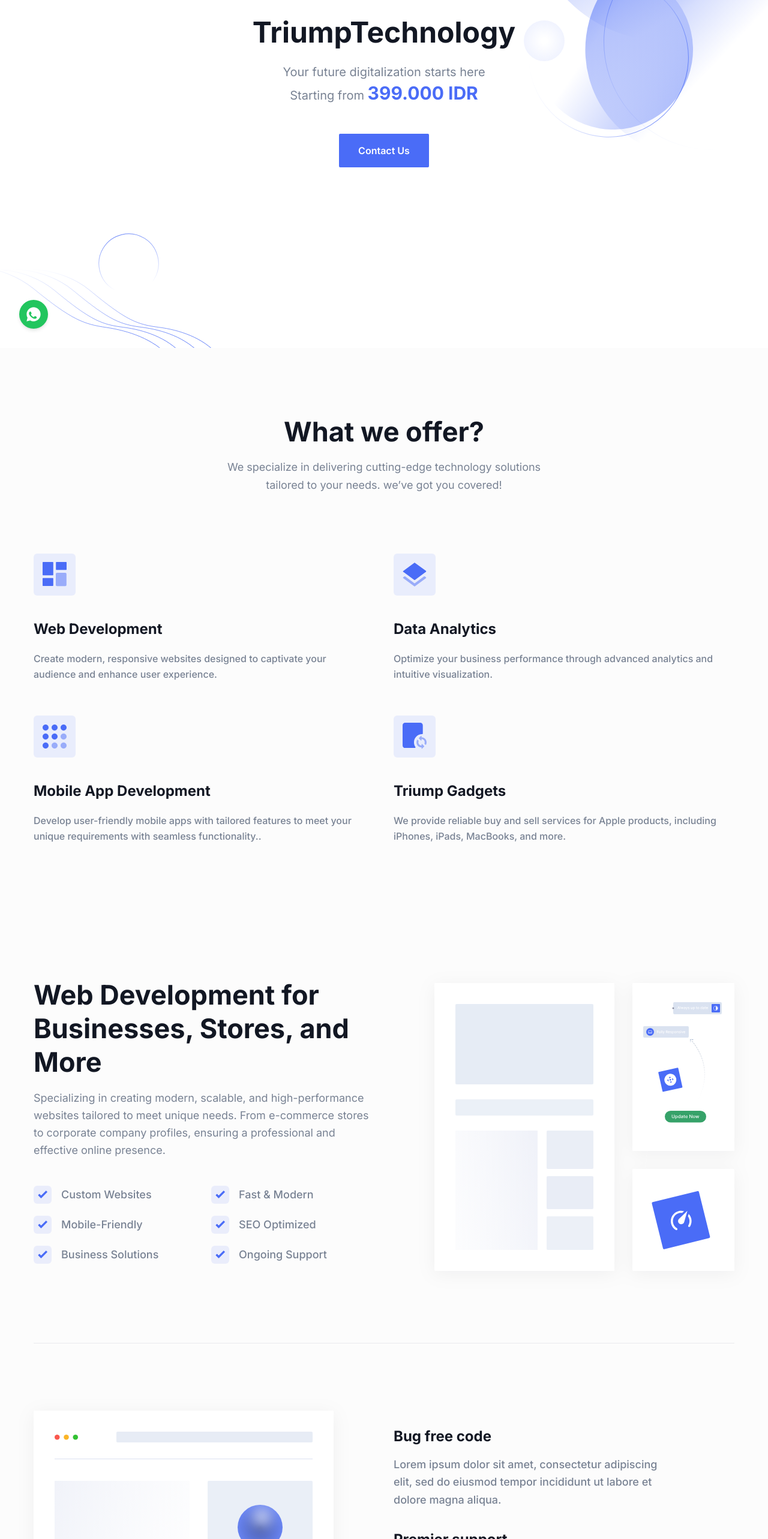
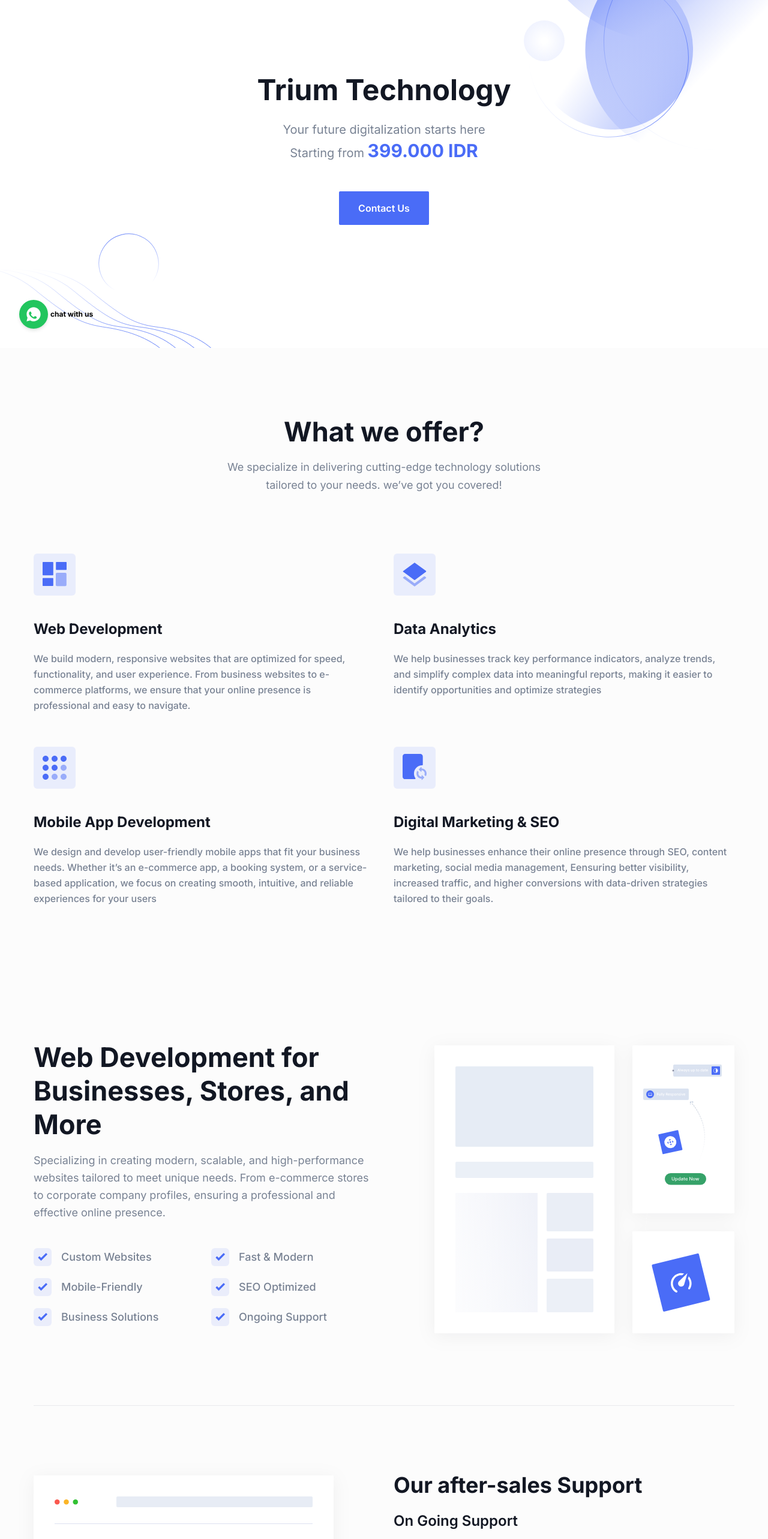
Before and after one commit to LessZxD/CompaProf, a Next.js app: page / in a window 1280 px wide. Shown: the part 220-2786 px from the top of the page at 60% size. Built offline with nearby package versions, Linux system fonts and the light colour scheme.

Commit message:
modified about section and added text to whatsapp detail

```diff
--- a/src/app/page.tsx
+++ b/src/app/page.tsx
@@ -12,9 +12,9 @@
 import { Metadata } from "next";
 
 export const metadata: Metadata = {
-  title: "TriumphTech",
+  title: "TriumpTech",
   description:
-    "TriumphTech is a modern and creative technology company that specializes in delivering cutting-edge technology solutions tailored to your needs.",
+    "TriumpTech is a modern and creative technology company that specializes in delivering cutting-edge technology solutions tailored to your needs.",
   // other metadata
 };
 
--- a/src/components/About/AboutSectionTwo.tsx
+++ b/src/components/About/AboutSectionTwo.tsx
@@ -26,31 +26,29 @@
           </div>
           <div className="w-full px-4 lg:w-1/2">
             <div className="max-w-[470px]">
+              <h1 className="mb-6 text-3xl font-bold text-black dark:text-white sm:text-3xl lg:text-4xl xl:text-4xl">Our after-sales Support</h1>
               <div className="mb-9">
-                <h3 className="mb-4 text-xl font-bold text-black dark:text-white sm:text-2xl lg:text-xl xl:text-2xl">
-                  Bug free code
+                <h3 className="mb-4 text-xl font-semibold text-black dark:text-white sm:text-2xl lg:text-xl xl:text-2xl">
+                  On Going Support
                 </h3>
                 <p className="text-base font-medium leading-relaxed text-body-color sm:text-lg sm:leading-relaxed">
-                  Lorem ipsum dolor sit amet, consectetur adipiscing elit, sed
-                  do eiusmod tempor incididunt ut labore et dolore magna aliqua.
+                regular updates, bug fixes, and performance enhancements to keep your website, app, or system running smoothly.
                 </p>
               </div>
               <div className="mb-9">
-                <h3 className="mb-4 text-xl font-bold text-black dark:text-white sm:text-2xl lg:text-xl xl:text-2xl">
-                  Premier support
+                <h3 className="mb-4 text-xl font-semibold text-black dark:text-white sm:text-2xl lg:text-xl xl:text-2xl">
+                  Customer Support
                 </h3>
                 <p className="text-base font-medium leading-relaxed text-body-color sm:text-lg sm:leading-relaxed">
-                  Lorem ipsum dolor sit amet, consectetur adipiscing elit, sed
-                  do eiusmod tempor incididunt.
+                Our support team is available to assist with any issues, troubleshooting, or inquiries regarding your project.
                 </p>
               </div>
               <div className="mb-1">
-                <h3 className="mb-4 text-xl font-bold text-black dark:text-white sm:text-2xl lg:text-xl xl:text-2xl">
-                  Next.js
+                <h3 className="mb-4 text-xl font-semibold text-black dark:text-white sm:text-2xl lg:text-xl xl:text-2xl">
+                  Performance Monitoring
                 </h3>
                 <p className="text-base font-medium leading-relaxed text-body-color sm:text-lg sm:leading-relaxed">
-                  Lorem ipsum dolor sit amet, sed do eiusmod tempor incididunt
-                  consectetur adipiscing elit setim.
+                  Continuous monitoring and optimize speed, security, and scalability to enhance your system’s performance.
                 </p>
               </div>
             </div>
--- a/src/components/Features/featuresData.tsx
+++ b/src/components/Features/featuresData.tsx
@@ -14,7 +14,7 @@
     ),
     title: "Web Development",
     paragraph:
-      "Create modern, responsive websites designed to captivate your audience and enhance user experience.",
+      "We build modern, responsive websites that are optimized for speed, functionality, and user experience. From business websites to e-commerce platforms, we ensure that your online presence is professional and easy to navigate.",
   },
   {
     id: 1,
@@ -29,7 +29,7 @@
     ),
     title: "Data Analytics",
     paragraph:
-      "Optimize your business performance through advanced analytics and intuitive visualization.",
+      "We help businesses track key performance indicators, analyze trends, and simplify complex data into meaningful reports, making it easier to identify opportunities and optimize strategies",
   },
   {
     id: 1,
@@ -44,7 +44,7 @@
     ),
     title: "Mobile App Development",
     paragraph:
-      "Develop user-friendly mobile apps with tailored features to meet your unique requirements with seamless functionality..",
+      "We design and develop user-friendly mobile apps that fit your business needs. Whether it’s an e-commerce app, a booking system, or a service-based application, we focus on creating smooth, intuitive, and reliable experiences for your users",
   },
   // {
   //   id: 1,
@@ -87,9 +87,9 @@
         <path d="M18.9474 32.6316C18.9474 35.4705 19.8099 38.0969 21.2941 40.2796C21.7904 41.0094 21.3054 42.1053 20.4229 42.1053H4.21053C1.87368 42.1053 0 40.2316 0 37.8947V4.21053C0 1.89474 1.87368 0 4.21053 0H6.31579H16.8421H29.4737C31.7895 0 33.6842 1.87368 33.6842 4.21053V17.9544C33.6842 18.5032 33.1804 18.9474 32.6316 18.9474C25.0737 18.9474 18.9474 25.0737 18.9474 32.6316Z" />
       </svg>
     ),
-    title: "Triump Gadgets",
+    title: "Digital Marketing & SEO",
     paragraph:
-      "We provide reliable buy and sell services for Apple products, including iPhones, iPads, MacBooks, and more.",
+      "We help businesses enhance their online presence through SEO, content marketing, social media management, Eensuring better visibility, increased traffic, and higher conversions with data-driven strategies tailored to their goals.",
   },
 ];
 export default featuresData;
--- a/src/components/Footer/index.tsx
+++ b/src/components/Footer/index.tsx
@@ -29,7 +29,8 @@
                 <p className="mb-9 text-base leading-relaxed text-body-color dark:text-body-color-dark">
                   Empowering businesses with technology and innovation.
                 </p>
-                <div className="flex items-center">
+
+                {/* <div className="flex items-center">
                   <a
                     href="/"
                     aria-label="social-link"
@@ -104,7 +105,8 @@
                       <path d="M15.2196 0H1.99991C1.37516 0 0.875366 0.497491 0.875366 1.11936V14.3029C0.875366 14.8999 1.37516 15.4222 1.99991 15.4222H15.1696C15.7943 15.4222 16.2941 14.9247 16.2941 14.3029V1.09448C16.3441 0.497491 15.8443 0 15.2196 0ZM5.44852 13.1089H3.17444V5.7709H5.44852V13.1089ZM4.29899 4.75104C3.54929 4.75104 2.97452 4.15405 2.97452 3.43269C2.97452 2.71133 3.57428 2.11434 4.29899 2.11434C5.02369 2.11434 5.62345 2.71133 5.62345 3.43269C5.62345 4.15405 5.07367 4.75104 4.29899 4.75104ZM14.07 13.1089H11.796V9.55183C11.796 8.7061 11.771 7.58674 10.5964 7.58674C9.39693 7.58674 9.222 8.53198 9.222 9.47721V13.1089H6.94792V5.7709H9.17202V6.79076H9.19701C9.52188 6.19377 10.2466 5.59678 11.3711 5.59678C13.6952 5.59678 14.12 7.08925 14.12 9.12897V13.1089H14.07Z" />
                     </svg>
                   </a>
-                </div>
+                </div> */}
+
               </div>
             </div>
 
--- a/src/components/Hero/index.tsx
+++ b/src/components/Hero/index.tsx
@@ -20,11 +20,11 @@
         className="relative z-10 h-screen overflow-hidden bg-white pb-16 pt-[120px] dark:bg-gray-dark md:pb-[120px] md:pt-[150px] xl:pb-[160px] xl:pt-[180px] 2xl:pb-[200px] 2xl:pt-[210px]"
       >
         <div className="container">
-          <div className="-mx-4 mt-16 flex flex-wrap">
+          <div className="-mx-4 mt-40 flex flex-wrap">
             <div className="h-full w-full px-4">
               <div className="mx-auto max-w-[800px] text-center">
                 <h1 className="mb-5 text-3xl font-bold leading-tight text-black dark:text-white sm:text-4xl sm:leading-tight md:text-5xl md:leading-tight">
-                  TriumpTechnology
+                  Trium Technology
                 </h1>
                 <p className="mb-12 text-base !leading-relaxed text-body-color dark:text-body-color-dark sm:text-lg md:text-xl">
                   Your future digitalization starts here
--- a/src/components/WhatsApp/index.tsx
+++ b/src/components/WhatsApp/index.tsx
@@ -12,7 +12,7 @@
 }) => {
   // Construct the WhatsApp URL
   return (
-    <div className="fixed bottom-8 left-8 z-[99]">
+    <div className="fixed bottom-8 left-8 z-[99] flex items-center space-x-1">
       <a
         href={whatsappLink}
         target="_blank"
@@ -30,6 +30,10 @@
           <path d="M12.004 2c5.52 0 10 4.478 10 9.997 0 5.52-4.48 10.001-10 10.001a9.98 9.98 0 01-4.896-1.305l-5.143 1.346 1.353-5.039A9.958 9.958 0 012.004 12C2.004 6.478 6.484 2 12.004 2zm4.521 13.86c-.07-.113-.254-.183-.53-.32-.276-.137-1.634-.805-1.889-.897-.254-.094-.44-.137-.624.137-.182.273-.718.896-.88 1.078-.163.185-.324.206-.6.07-.276-.137-1.166-.43-2.22-1.375-.82-.73-1.371-1.63-1.533-1.906-.163-.273-.017-.421.123-.557.126-.123.278-.321.416-.481.138-.165.185-.277.28-.46.094-.187.047-.344-.024-.48-.07-.137-.624-1.496-.854-2.044-.226-.544-.455-.47-.624-.48-.163-.006-.348-.007-.534-.007-.185 0-.48.07-.732.344-.25.276-.96.94-.96 2.276 0 1.335.983 2.627 1.122 2.806.137.185 1.936 2.95 4.69 4.135.656.283 1.165.453 1.563.582.656.207 1.25.178 1.72.108.524-.08 1.634-.668 1.87-1.314.232-.647.232-1.203.162-1.32z" />
         </svg>
       </a>
+      <p className="text-xs font-bold">chat with us </p>
+        {/* <p className="text-xs font-bold">
+        chat with us
+        </p> */}
     </div>
   );
 };
```
